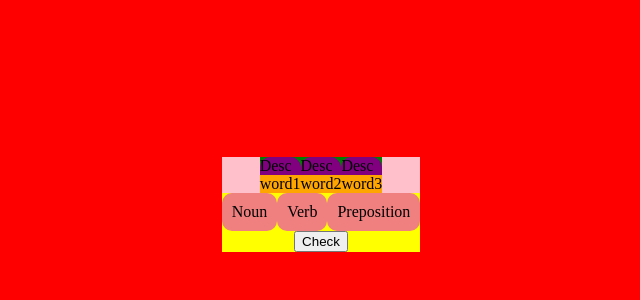
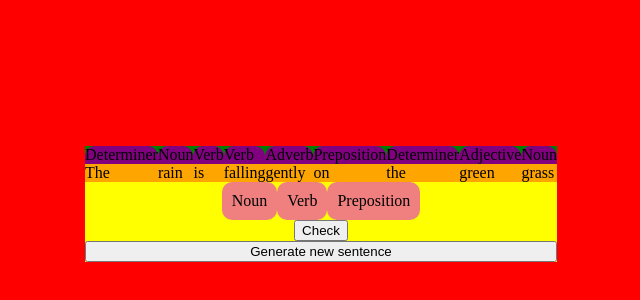
Before and after one commit to reactoimpact/word-type-practice, a plain HTML site: page index.html in a window 1280 px wide. Shown: the part 196-496 px from the top of the page, without its empty margins (319-959 px from the left). Drawn offline with Linux system fonts and the light colour scheme.

Commit message:
basic JS to display and check word types.

```diff
--- a/index.html
+++ b/index.html
@@ -61,30 +61,6 @@
   <body>
     <div class="container">
       <div id="sentences">
-        <div class="word">
-            <div class="word-desc">
-                Desc
-            </div>
-            <div class="word-word">
-                word1
-            </div>
-        </div>
-        <div class="word">
-            <div class="word-desc">
-                Desc
-            </div>
-            <div class="word-word">
-                word2
-            </div>
-        </div>
-        <div class="word">
-            <div class="word-desc">
-                Desc
-            </div>
-            <div class="word-word">
-                word3
-            </div>
-        </div>
       </div>
       <div id="word-type-box">
         <div class="word-type">Noun</div>
@@ -92,12 +68,92 @@
         <div class="word-type">Preposition</div>
       </div>
       <button id="check" onclick="clicked()">Check</button>
+      <button id="generate" onclick="generate()">Generate new sentence</button>
     </div>
 
     <script>
         function clicked(){
-            alert("check the sentence")
+
+            let correct = 0
+
+            let container = document.getElementById('sentences');
+
+            let words = container.getElementsByClassName('word-desc')
+
+
+            for (let i = 0; i < words.length; i++) {
+                console.log(words.item(i).getAttribute("wordType"), words.item(i).getAttribute("userWordType"));
+
+                if(words.item(i).getAttribute("wordType") == words.item(i).getAttribute("userWordType")){
+                    console.log("yes")
+                    correct += 1
+                }
+
+            }
+
+            alert("You got " + correct + " correct!")
         }
+
+        let list = [
+            [
+                {word: "The", type: "Determiner"},
+                {word: "sun", type: "Noun"},
+                {word: "is", type: "Link"},
+                {word: "shining", type: "Verb"},
+                {word: "brightly", type: "Adverb"},
+                {word: "in", type: "Preposition"},
+                {word: "the", type: "Determiner"},
+                {word: "clear", type: "Adjective"},
+                {word: "blue", type: "Adjective"},
+                {word: "sky", type: "Noun"}
+            ],
+            [
+                {word: "The", type: "Determiner"},
+                {word: "rain", type: "Noun"},
+                {word: "is", type: "Verb"},
+                {word: "falling", type: "Verb"},
+                {word: "gently", type: "Adverb"},
+                {word: "on", type: "Preposition"},
+                {word: "the", type: "Determiner"},
+                {word: "green", type: "Adjective"},
+                {word: "grass", type: "Noun"}
+            ],
+            [
+                {word: "The", type: "Determiner"},
+                {word: "children", type: "Noun"},
+                {word: "are", type: "Verb"},
+                {word: "playing", type: "Verb"},
+                {word: "happily", type: "Adverb"},
+                {word: "in", type: "Preposition"},
+                {word: "the", type: "Determiner"},
+                {word: "park", type: "Noun"}
+            ]
+        ];
+
+        function generate() {
+            let sentence = list[Math.floor(Math.random() * list.length)]
+
+            let container = document.getElementById('sentences')
+
+            let sentencehtml = "";
+
+            sentence.forEach((word, i) => {
+                sentencehtml += `
+                <div class="word">
+                    <div class="word-desc" userWordType="Verb" wordType="${word.type}">
+                        ${word.type}
+                    </div>
+                    <div class="word-word">
+                        ${word.word}
+                    </div>
+                </div>
+                `
+            })
+
+            container.innerHTML = sentencehtml
+        }
+
+        generate();
     </script>
   </body>
 </html>
```
